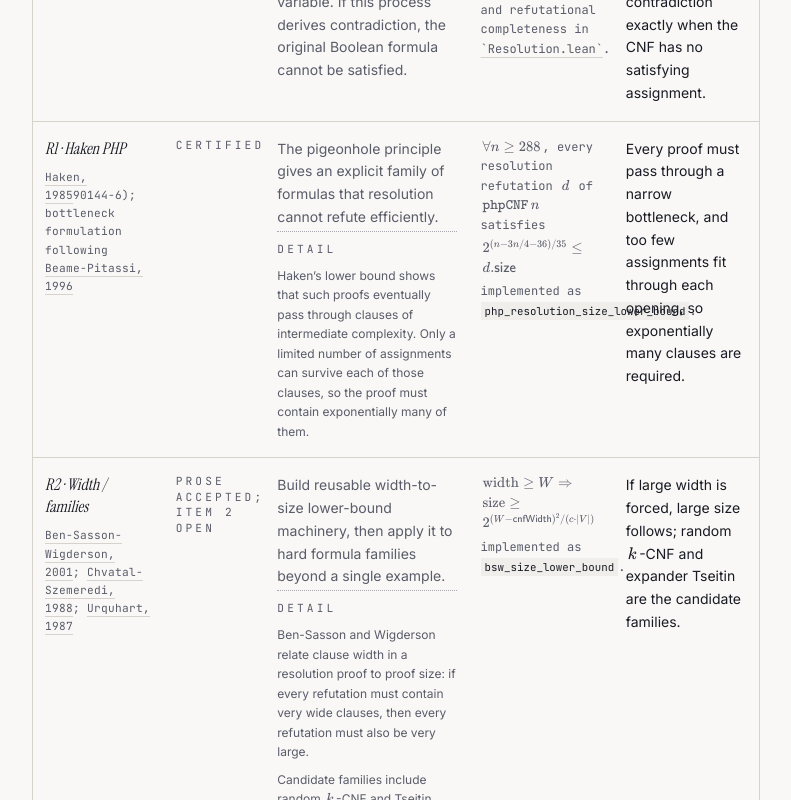
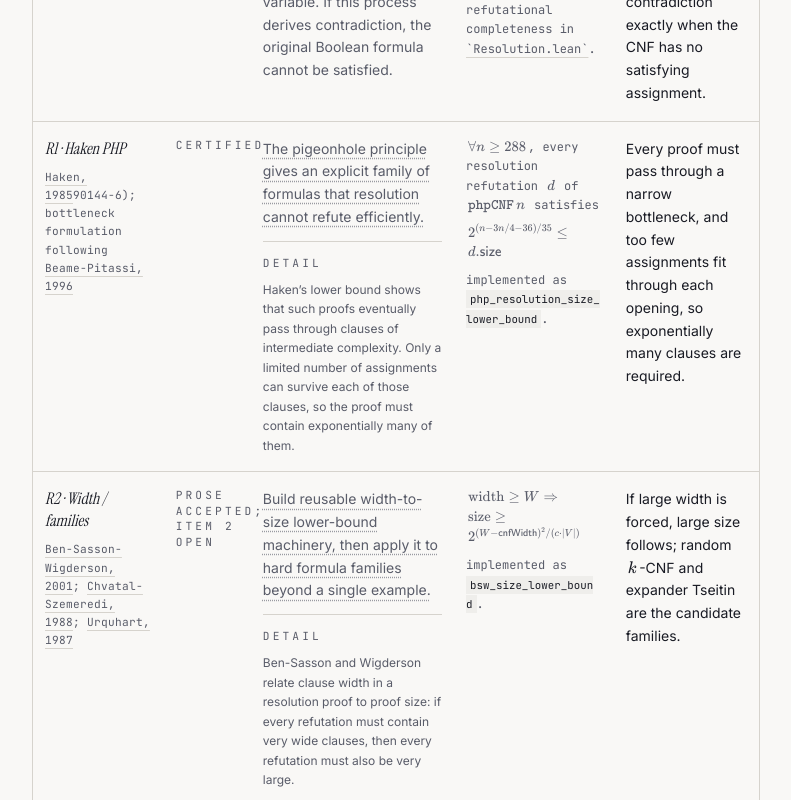
Before and after one commit to astrogirlnim/portfolio, a Next.js app: page /blog/issue-02-attention-is-all-you-need in a window 1280 px wide. Shown: the part 5680-6480 px from the top of the page, without its empty margins (244-1035 px from the left). Built offline with nearby package versions, Linux system fonts and the light colour scheme.

Commit message:
Fix(blog): scroll narrow rung table and improve formal cell layout

```diff
--- a/app/blog/[slug]/page.tsx
+++ b/app/blog/[slug]/page.tsx
@@ -187,14 +187,14 @@ export default async function BlogPostPage({ params }: BlogPostPageProps) {
                       </div>
                     )}
                     {section.rungs && (
-                      <div className="border border-border">
-                        <table className="w-full table-fixed border-collapse text-left">
+                      <div className="-mx-1 overflow-x-auto border border-border sm:mx-0">
+                        <table className="w-full min-w-[44rem] border-collapse text-left lg:table-fixed">
                           <colgroup>
-                            <col className="w-[18%]" />
-                            <col className="w-[14%]" />
-                            <col className="w-[28%]" />
-                            <col className="w-[20%]" />
-                            <col className="w-[20%]" />
+                            <col className="lg:w-[18%]" />
+                            <col className="lg:w-[12%]" />
+                            <col className="lg:w-[28%]" />
+                            <col className="lg:w-[22%]" />
+                            <col className="lg:w-[20%]" />
                           </colgroup>
                           <thead>
                             <tr className="border-b border-border bg-muted/40">
@@ -214,25 +214,25 @@ export default async function BlogPostPage({ params }: BlogPostPageProps) {
                                 key={rung.title}
                                 className="border-b border-border last:border-b-0"
                               >
-                                <td className="px-3 py-4 align-top">
+                                <td className="min-w-[9rem] px-3 py-4 align-top">
                                   <p className="font-display text-base italic leading-snug text-foreground">
                                     {rung.title}
                                   </p>
-                                  <p className="mt-2 font-mono text-[0.7rem] leading-relaxed tracking-wide text-muted-foreground">
+                                  <p className="mt-2 break-words font-mono text-[0.7rem] leading-relaxed tracking-wide text-muted-foreground">
                                     {renderBlogText(rung.references)}
                                   </p>
                                 </td>
-                                <td className="px-3 py-4 align-top">
+                                <td className="min-w-[6.5rem] px-3 py-4 align-top">
                                   <p className="fig-kicker leading-snug">{rung.status}</p>
                                 </td>
                                 <td
-                                  className="group/idea relative px-3 py-4 align-top text-sm leading-relaxed text-muted-foreground"
+                                  className="group/idea relative min-w-[12rem] px-3 py-4 align-top text-sm leading-relaxed text-muted-foreground"
                                   tabIndex={rung.detail ? 0 : undefined}
                                 >
                                   <p
                                     className={
                                       rung.detail
-                                        ? "border-b border-dotted border-muted-foreground/50 pb-0.5"
+                                        ? "underline decoration-dotted decoration-muted-foreground/60 underline-offset-4"
                                         : undefined
                                     }
                                   >
@@ -240,10 +240,8 @@ export default async function BlogPostPage({ params }: BlogPostPageProps) {
                                   </p>
                                   {rung.detail && (
                                     <>
-                                      <p className="fig-kicker mt-2 [@media(hover:hover)]:hidden">
-                                        Detail
-                                      </p>
-                                      <div className="mt-2 space-y-2 text-xs leading-relaxed text-muted-foreground [@media(hover:hover)]:hidden">
+                                      <div className="mt-3 space-y-2 border-t border-border pt-3 text-xs leading-relaxed text-muted-foreground [@media(hover:hover)]:hidden">
+                                        <p className="fig-kicker">Detail</p>
                                         {rung.detail.split("\n").map((line) => (
                                           <p key={`${rung.title}-detail-inline-${line.slice(0, 24)}`}>
                                             {renderBlogText(line)}
@@ -252,7 +250,7 @@ export default async function BlogPostPage({ params }: BlogPostPageProps) {
                                       </div>
                                       <div
                                         role="tooltip"
-                                        className="pointer-events-none absolute left-0 top-[calc(100%-0.25rem)] z-20 hidden w-[min(22rem,70vw)] border border-border bg-background p-4 opacity-0 shadow-sm transition-opacity duration-150 [@media(hover:hover)]:group-hover/idea:block [@media(hover:hover)]:group-hover/idea:opacity-100 [@media(hover:hover)]:group-focus-within/idea:block [@media(hover:hover)]:group-focus-within/idea:opacity-100"
+                                        className="pointer-events-none absolute left-0 top-full z-20 mt-1 hidden w-[min(22rem,calc(100vw-2rem))] border border-border bg-background p-4 opacity-0 shadow-sm transition-opacity duration-150 [@media(hover:hover)]:group-hover/idea:block [@media(hover:hover)]:group-hover/idea:opacity-100 [@media(hover:hover)]:group-focus-within/idea:block [@media(hover:hover)]:group-focus-within/idea:opacity-100"
                                       >
                                         <p className="fig-kicker mb-3">Detail</p>
                                         <div className="space-y-2 text-xs leading-relaxed text-muted-foreground">
@@ -266,19 +264,21 @@ export default async function BlogPostPage({ params }: BlogPostPageProps) {
                                     </>
                                   )}
                                 </td>
-                                <td className="px-3 py-4 align-top font-mono text-xs leading-relaxed text-muted-foreground">
-                                  {rung.formal
-                                    ? rung.formal.split("\n").map((line, lineIndex) => (
-                                        <span key={`${rung.title}-formal-${lineIndex}`}>
-                                          {lineIndex > 0 ? <br /> : null}
-                                          <span className={lineIndex > 0 ? "mt-1 inline-block" : undefined}>
-                                            {renderBlogText(line)}
-                                          </span>
-                                        </span>
-                                      ))
-                                    : null}
+                                <td className="min-w-[11rem] px-3 py-4 align-top text-xs leading-relaxed text-muted-foreground">
+                                  {rung.formal ? (
+                                    <div className="space-y-2 break-words font-mono">
+                                      {rung.formal.split("\n").map((line, lineIndex) => (
+                                        <p
+                                          key={`${rung.title}-formal-${lineIndex}`}
+                                          className="leading-relaxed"
+                                        >
+                                          {renderBlogText(line)}
+                                        </p>
+                                      ))}
+                                    </div>
+                                  ) : null}
                                 </td>
-                                <td className="px-3 py-4 align-top text-sm leading-relaxed text-foreground">
+                                <td className="min-w-[11rem] px-3 py-4 align-top text-sm leading-relaxed text-foreground">
                                   {renderBlogText(rung.summary)}
                                 </td>
                               </tr>
```
